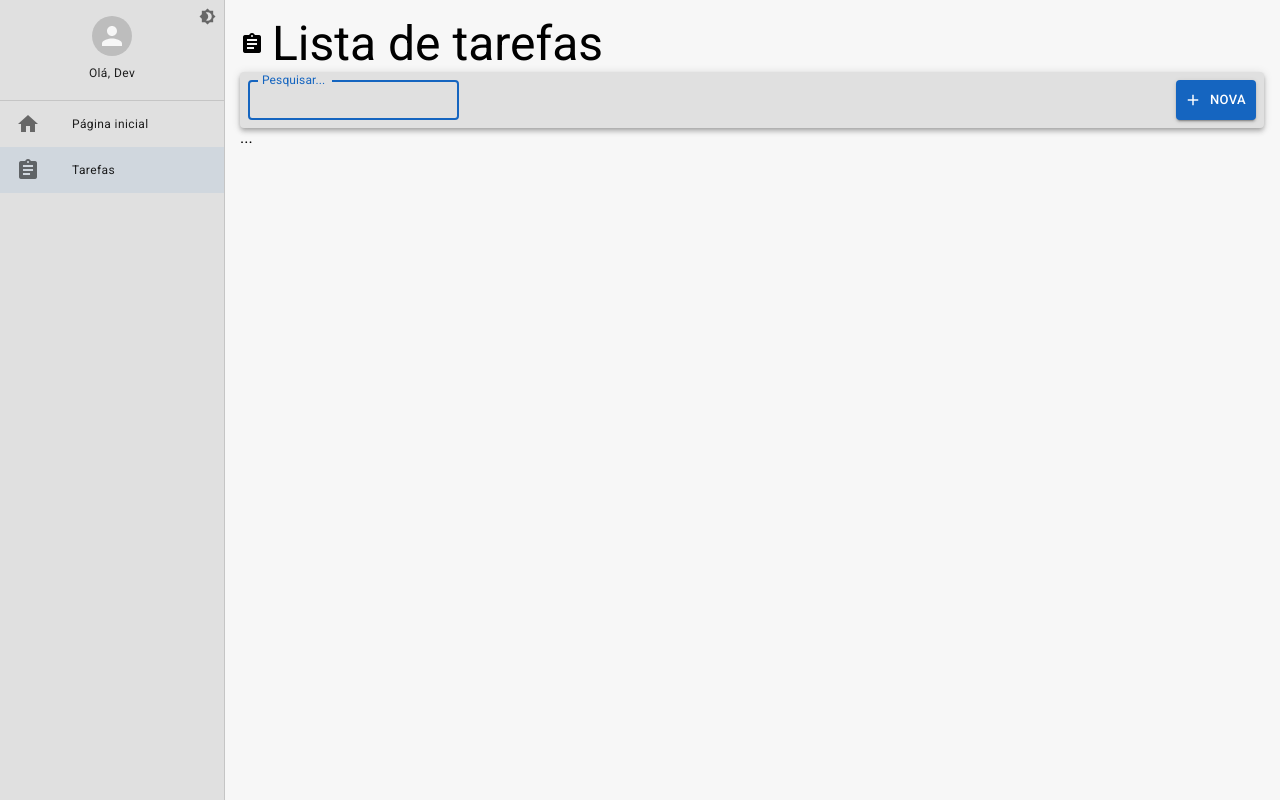
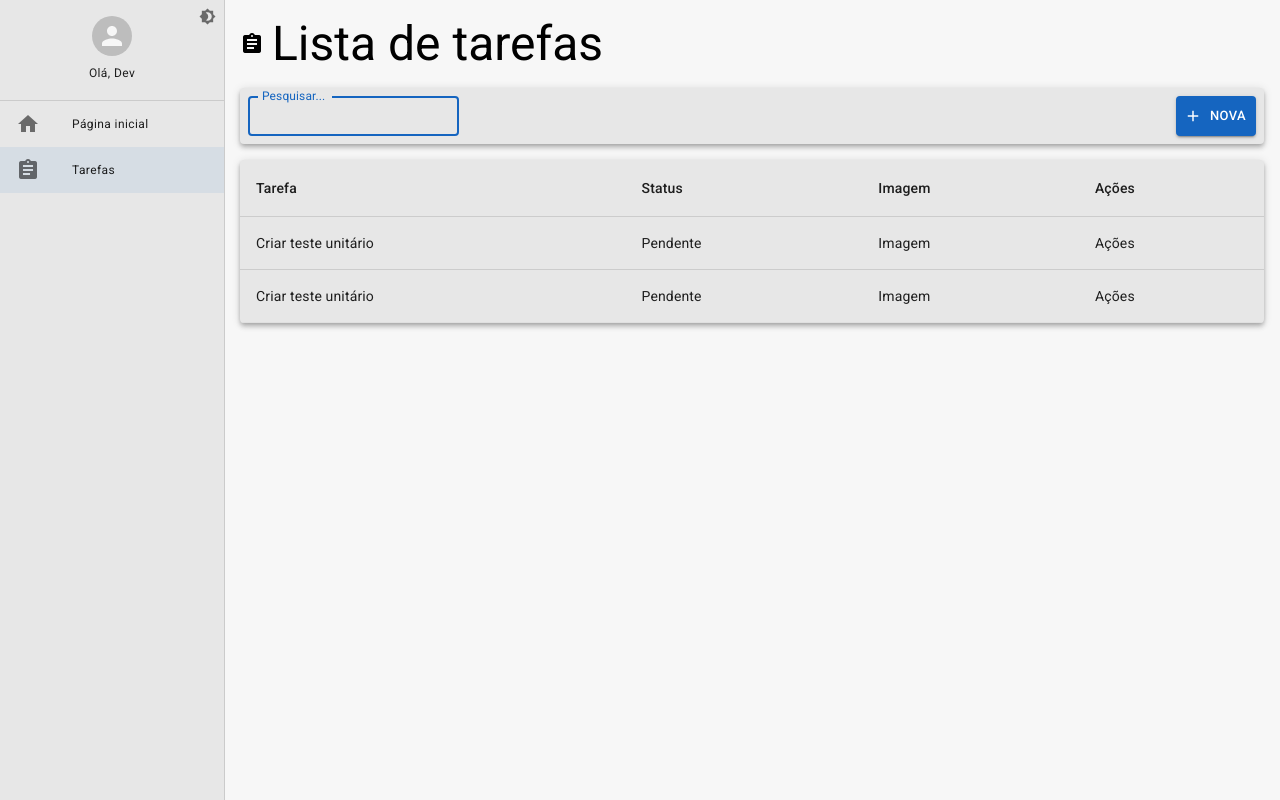
Before and after one commit to EuMarcel0/desafio-brickup, a React (Vite) app: page /tasks in a window 1280 px wide. Built offline with nearby package versions, Linux system fonts and the light colour scheme; data requests are answered from the project's data file.

Commit message:
chore: created table for data of tasks

```diff
--- a/mock/db.json
+++ b/mock/db.json
@@ -2,7 +2,67 @@
 	"job": [
 		{
 			"id": 1,
-			"descricao": "Tarefa 1",
+			"descricao": "Criar menu lateral",
+			"status_pendente": "Pendente",
+			"status_finalizado": "Finalizado"
+		},
+		{
+			"id": 2,
+			"descricao": "Criar context para o tema",
+			"status_pendente": "Pendente",
+			"status_finalizado": "Finalizado"
+		},
+		{
+			"id": 3,
+			"descricao": "Criar barra de ferramentas",
+			"status_pendente": "Pendente",
+			"status_finalizado": "Finalizado"
+		},
+		{
+			"id": 4,
+			"descricao": "Criar botões do meu",
+			"status_pendente": "Pendente",
+			"status_finalizado": "Finalizado"
+		},
+		{
+			"id": 5,
+			"descricao": "Criar toggle para tema ",
+			"status_pendente": "Pendente",
+			"status_finalizado": "Finalizado"
+		},
+		{
+			"id": 6,
+			"descricao": "Criar toggle para tema 2",
+			"status_pendente": "Pendente",
+			"status_finalizado": "Finalizado"
+		},
+		{
+			"id": 7,
+			"descricao": "Criar toggle para tema 3",
+			"status_pendente": "Pendente",
+			"status_finalizado": "Finalizado"
+		},
+		{
+			"id": 8,
+			"descricao": "Criar toggle para tema 4",
+			"status_pendente": "Pendente",
+			"status_finalizado": "Finalizado"
+		},
+		{
+			"id": 9,
+			"descricao": "Criar toggle para tema 5",
+			"status_pendente": "Pendente",
+			"status_finalizado": "Finalizado"
+		},
+		{
+			"id": 10,
+			"descricao": "Criar toggle para tema 6",
+			"status_pendente": "Pendente",
+			"status_finalizado": "Finalizado"
+		},
+		{
+			"id": 11,
+			"descricao": "Criar toggle para tema 7",
 			"status_pendente": "Pendente",
 			"status_finalizado": "Finalizado"
 		}
--- a/src/app/pages/listing-tasks/ListingTasks.tsx
+++ b/src/app/pages/listing-tasks/ListingTasks.tsx
@@ -5,12 +5,15 @@ import { IListingJobsDataType, JobService } from '../../shared/services/api/job/
 import { ToolbarListing } from '../../shared/components';
 import { LayoutBasePage } from '../../shared/layouts';
 import { useDebounce } from '../../shared/hooks';
+import { Paper, Table, TableBody, TableCell, TableContainer, TableHead, TableRow } from '@mui/material';
+import { useAppThemeContext } from '../../shared/contexts';
 
 export const ListingTasks: React.FC = () => {
 	const [searchParams, setSearchParams] = useSearchParams('');
 	const [tasks, setTasks] = useState<IListingJobsDataType[]>([]);
 	const [totalCount, setTotalCount] = useState(0);
 	const { debounce } = useDebounce();
+	const { themeName } = useAppThemeContext();
 
 	const search = useMemo(() => {
 		return searchParams.get('search') || '';
@@ -24,7 +27,7 @@ export const ListingTasks: React.FC = () => {
 					if (response instanceof Error) {
 						alert(response.message);
 					} else {
-						console.log(response.data);
+						console.log(response);
 						setTasks(response.data);
 						setTotalCount(response.totalCount);
 					}
@@ -44,7 +47,33 @@ export const ListingTasks: React.FC = () => {
 				handleClearInput={() => setSearchParams('')}
 			/>}
 		>
-			...
+			<TableContainer component={Paper} elevation={4}>
+				<Table>
+					<TableHead>
+						<TableRow>
+							<TableCell sx={themeName === 'Light' ? { borderColor: '#CCC' } : { borderColor: '#545454' }}>Tarefa</TableCell>
+							<TableCell sx={themeName === 'Light' ? { borderColor: '#CCC' } : { borderColor: '#545454' }}>Status</TableCell>
+							<TableCell sx={themeName === 'Light' ? { borderColor: '#CCC' } : { borderColor: '#545454' }}>Imagem</TableCell>
+							<TableCell sx={themeName === 'Light' ? { borderColor: '#CCC' } : { borderColor: '#545454' }}>Ações</TableCell>
+						</TableRow>
+					</TableHead>
+					<TableBody>
+						<TableRow>
+							<TableCell sx={themeName === 'Light' ? { borderColor: '#CCC' } : { borderColor: '#545454' }}>Criar teste unitário</TableCell>
+							<TableCell sx={themeName === 'Light' ? { borderColor: '#CCC' } : { borderColor: '#545454' }}>Pendente</TableCell>
+							<TableCell sx={themeName === 'Light' ? { borderColor: '#CCC' } : { borderColor: '#545454' }}>Imagem</TableCell>
+							<TableCell sx={themeName === 'Light' ? { borderColor: '#CCC' } : { borderColor: '#545454' }}>Ações</TableCell>
+						</TableRow>
+						<TableRow>
+							<TableCell>Criar teste unitário</TableCell>
+							<TableCell>Pendente</TableCell>
+							<TableCell>Imagem</TableCell>
+							<TableCell>Ações</TableCell>
+						</TableRow>
+
+					</TableBody>
+				</Table>
+			</TableContainer>
 		</LayoutBasePage>
 	);
 };
--- a/src/app/shared/components/toolbar/ToolbarListing.tsx
+++ b/src/app/shared/components/toolbar/ToolbarListing.tsx
@@ -27,6 +27,7 @@ export const ToolbarListing: React.FC<IToolbarListing> = ({
 			component={Paper}
 			paddingY={1}
 			paddingX={1}
+			marginY={2}
 			elevation={4}
 		>
 			<Box
--- a/src/app/shared/theme/Ligth.ts
+++ b/src/app/shared/theme/Ligth.ts
@@ -16,7 +16,7 @@ export const LigthTheme = createTheme({
 		},
 		background: {
 			default: '#f7f7f7',
-			paper: '#e0e0e0',
+			paper: '#e7e7e7',
 		}
 	}
 });
```
